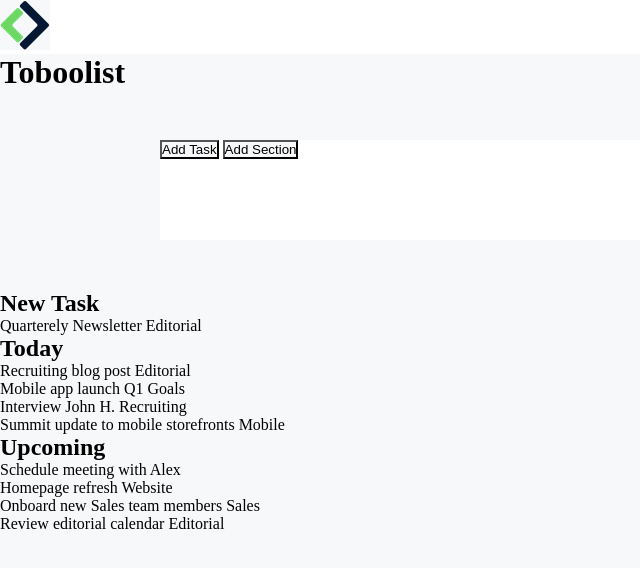
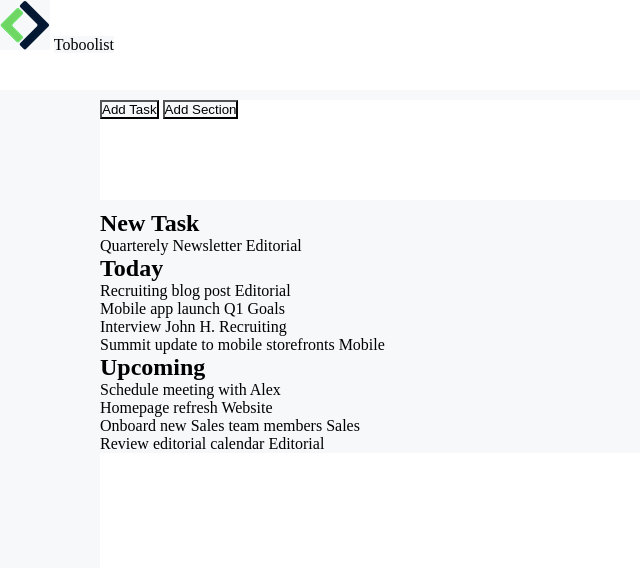
Before and after one commit to Thunderbird93/html-css-toboolist, a plain HTML site: page index.html in a window 1280 px wide. Shown: the whole page, without its empty margins (0-640 px from the left). Drawn offline with Linux system fonts and the light colour scheme.

Commit message:
fix title

```diff
--- a/index.html
+++ b/index.html
@@ -14,7 +14,7 @@
     <header>
         <div class="box">
             <img src="img/Logo.png" alt="Logo">
-            <h1>Toboolist</h1>
+            <span>Toboolist</span>
         </div>
     </header>
 
--- a/style.css
+++ b/style.css
@@ -13,8 +13,15 @@
 
 .tetto {
     height: 100px;
-    width: 75%;
+    width: auto;
     background-color: #FFFFFF;
-    margin: 50px auto;
+    margin: 10px 100px;
 
 }
+
+.casa {
+    height: 500px;
+    width: auto;
+    background-color: #FFFFFF;
+    margin: 10px 100px;
+}
```
